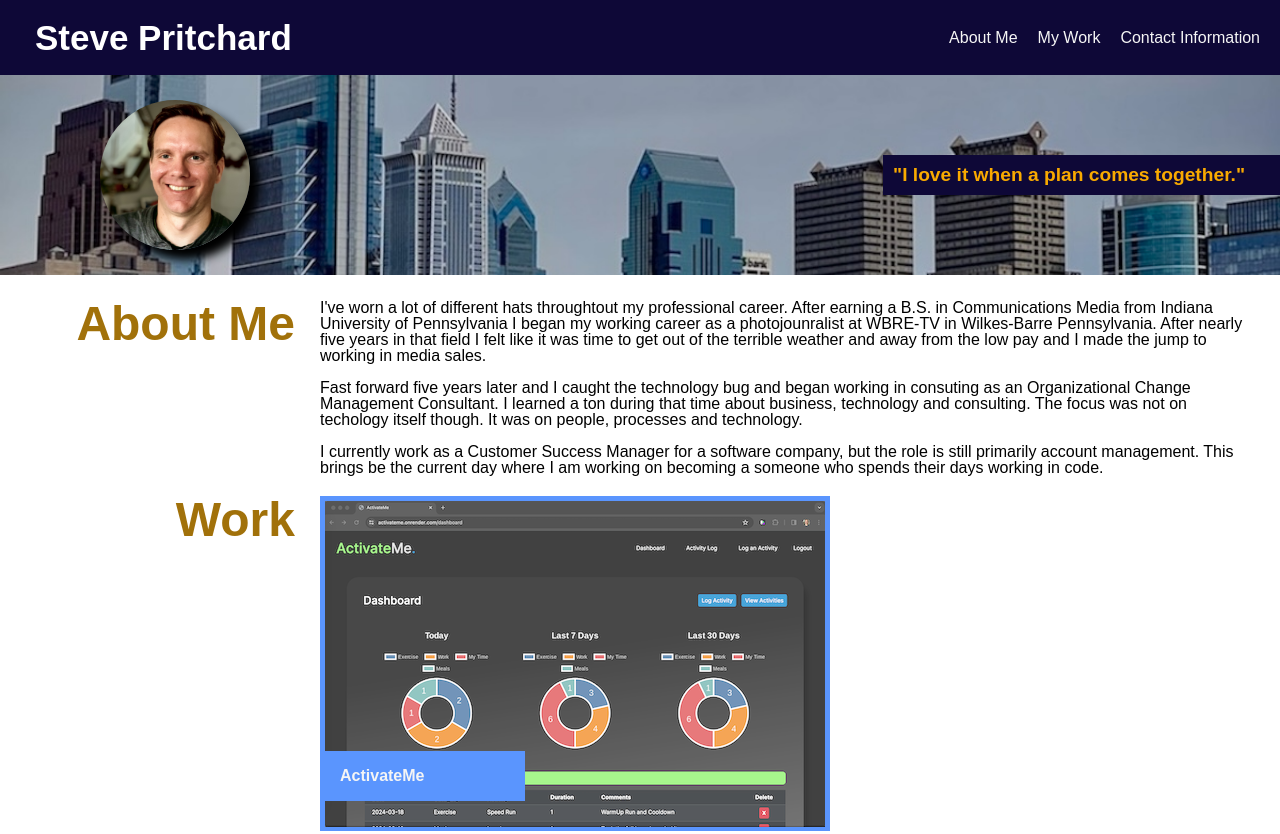
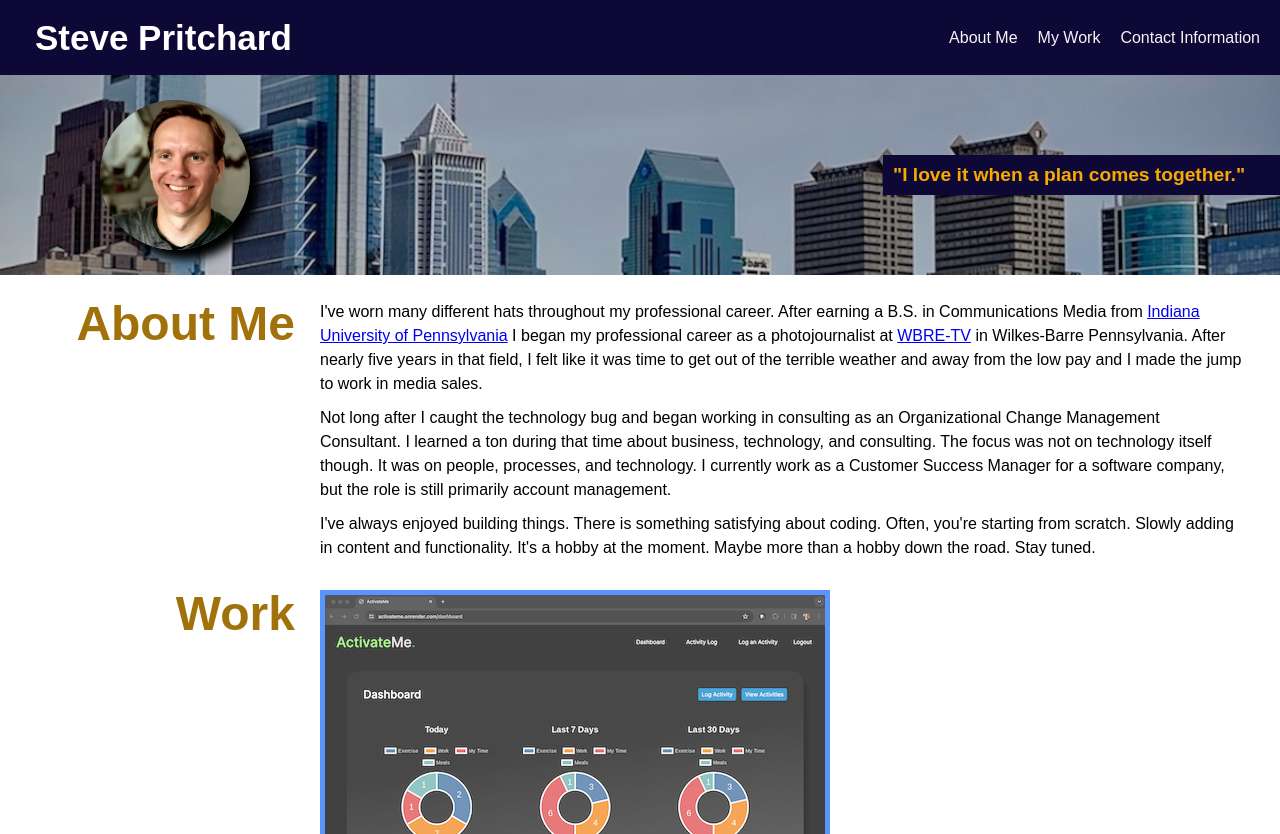
Before and after one commit to spritchard54/Spritchard_Portfolio, a plain HTML site: page index.html in a window 1280 px wide. Shown: the top 834 px of the page. Drawn offline with Linux system fonts and the light colour scheme.

Commit message:
Updated about me text

```diff
--- a/index.html
+++ b/index.html
@@ -1,6 +1,6 @@
 <!DOCTYPE html>
 <head>
-  <meta name="viewport" content="width=device-width, initial-scale=1.0">
+  <meta name="viewport" content="width=device-width, initial-scale=1.0" />
   <link rel="stylesheet" href="./reset.css" />
   <link rel="stylesheet" href="./style.css" />
 </head>
@@ -22,7 +22,7 @@
   </header>
 
   <section class="tagline">
-    <img class="profileImg" src="./images/profileImg.jpeg"/>
+    <img class="profileImg" src="./images/profileImg.jpeg" />
     <h3>"I love it when a plan comes together."</h3>
   </section>
 
@@ -33,20 +33,27 @@
 
     <section class="aboutMeText">
       <p>
-        I've worn a lot of different hats throughtout my professional career.
-        After earning a B.S. in Communications Media from Indiana University of
-        Pennsylvania I began my working career as a photojounralist at WBRE-TV
-        in Wilkes-Barre Pennsylvania. After nearly five years in that field I
+        I've worn many different hats throughout my professional career.
+        After earning a B.S. in Communications Media from
+        <a href="https://www.iup.edu" target="_blank"
+          >Indiana University of Pennsylvania</a
+        >
+        I began my professional career as a photojournalist at
+        <a href="https://www.pahomepage.com" target="_blank">WBRE-TV</a>
+        in Wilkes-Barre Pennsylvania. After nearly five years in that field, I
         felt like it was time to get out of the terrible weather and away from
-        the low pay and I made the jump to working in media sales.<br /><br />
-        Fast forward five years later and I caught the technology bug and began
-        working in consuting as an Organizational Change Management Consultant.
-        I learned a ton during that time about business, technology and
-        consulting. The focus was not on techology itself though. It was on
-        people, processes and technology.<br /><br />I currently work as a
-        Customer Success Manager for a software company, but the role is still
-        primarily account management. This brings be the current day where I am
-        working on becoming a someone who spends their days working in code.
+        the low pay and I made the jump to work in media sales.
+        </p>
+        <p>
+        Not long after I caught the technology bug and began working in
+        consulting as an Organizational Change Management Consultant. I learned
+        a ton during that time about business, technology, and consulting. The
+        focus was not on technology itself though. It was on people, processes,
+        and technology. I currently work as a Customer Success Manager for a
+        software company, but the role is still primarily account management.
+        </p>
+        <p>
+        I've always enjoyed building things. There is something satisfying about coding. Often, you're starting from scratch. Slowly adding in content and functionality. It's a hobby at the moment. Maybe more than a hobby down the road. Stay tuned.
       </p>
     </section>
 
@@ -55,7 +62,6 @@
     </section>
 
     <section class="workContainer">
-
       <section class="workItem">
         <a href="https://activateme.onrender.com/" target="_blank">
           <section class="overlay"></section>
@@ -65,7 +71,10 @@
       </section>
 
       <section class="workItem">
-        <a href="https://our--space-1c334f1f25f8.herokuapp.com/" target="_blank">
+        <a
+          href="https://our--space-1c334f1f25f8.herokuapp.com/"
+          target="_blank"
+        >
           <section class="overlay"></section>
           <img src="images/ourSpace.png" />
           <h3 class="titleRibbon">Ourspace</h3>
@@ -73,20 +82,25 @@
       </section>
 
       <section class="workItem">
-        <a href="https://nguyent0275.github.io/whats-for-dinner/" target="_blank">
-        <section class="overlay"></section>
-        <img src="images/w4d.png" alt="">
-        <h3 class="titleRibbon">What's for dinner?</h3>
-      </a>
-
+        <a
+          href="https://nguyent0275.github.io/whats-for-dinner/"
+          target="_blank"
+        >
+          <section class="overlay"></section>
+          <img src="images/w4d.png" alt="" />
+          <h3 class="titleRibbon">What's for dinner?</h3>
+        </a>
       </section>
 
       <section class="workItem">
-        <a href="https://spritchard54.github.io/weatherDashboard/" target="_blank">
+        <a
+          href="https://spritchard54.github.io/weatherDashboard/"
+          target="_blank"
+        >
           <section class="overlay"></section>
-          <img src="images/weather.png">
-        <h3 class="titleRibbon">Weather Dashboard</h3>
-      </a>
+          <img src="images/weather.png" />
+          <h3 class="titleRibbon">Weather Dashboard</h3>
+        </a>
       </section>
     </section>
 
--- a/style.css
+++ b/style.css
@@ -4,6 +4,11 @@ body,
 html {
     position: relative;
     min-height: 100vh;
+}
+
+p {
+    margin-bottom: 10px;
+    line-height: 150%;
 }
 
 h2 {
```
